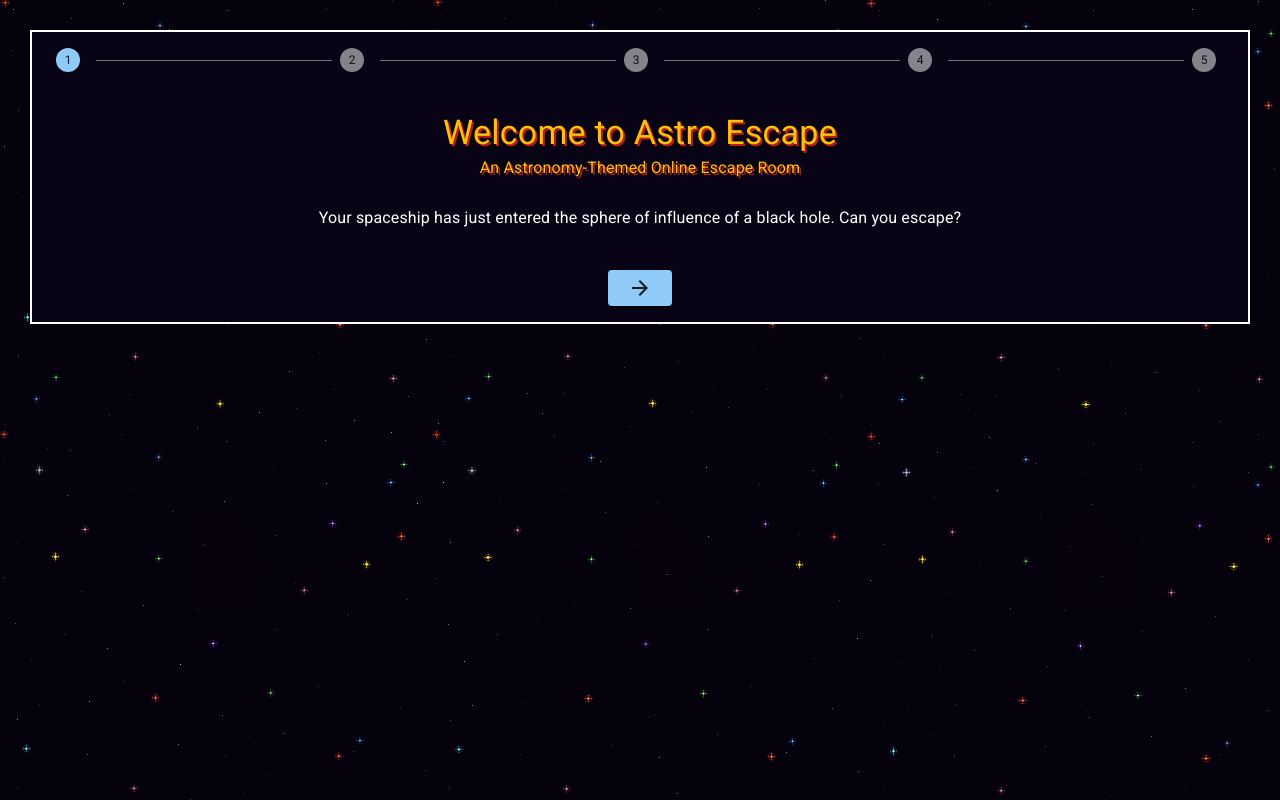
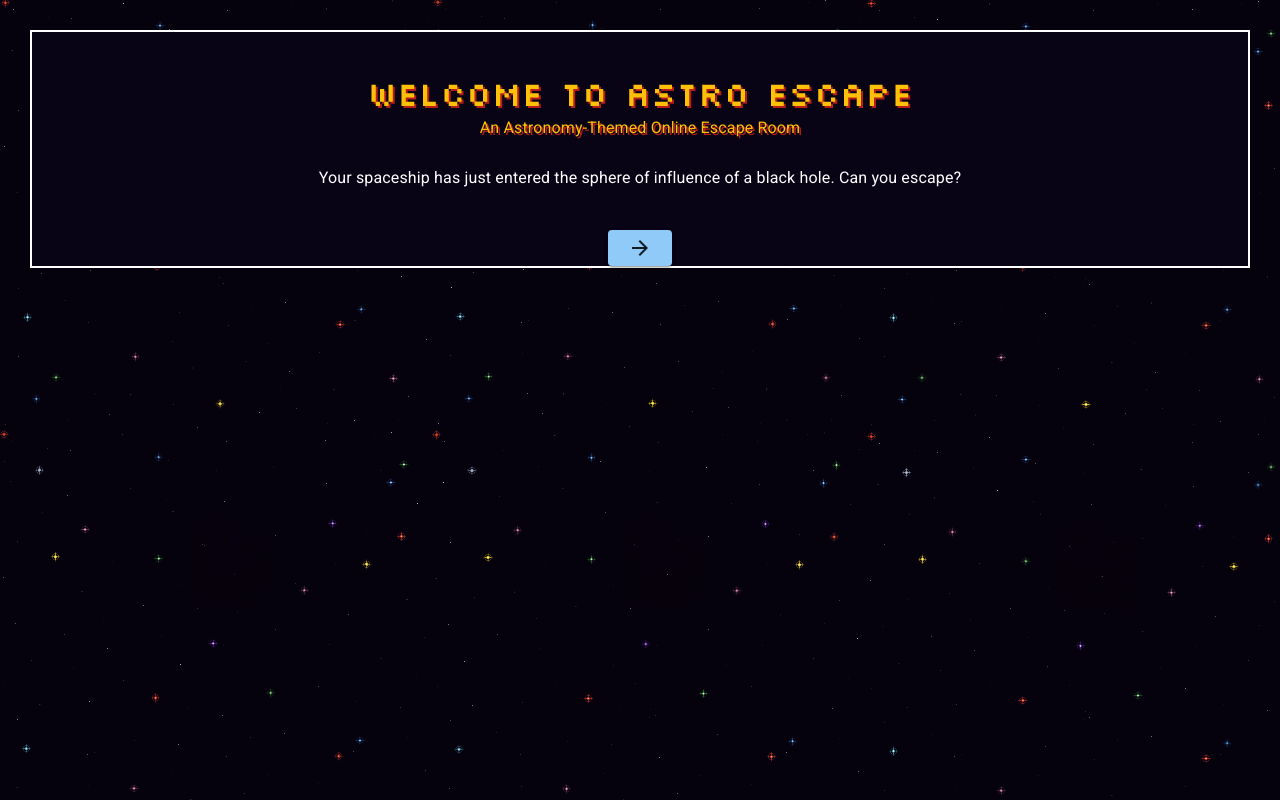
Before and after one commit to gtorrini/astro-escape, a React (Create React App) app: page / in a window 1280 px wide. Built offline with nearby package versions, Linux system fonts and the light colour scheme.

Commit message:
Added app-wide MUI theme/overrides and router

```diff
--- a/src/App.js
+++ b/src/App.js
@@ -1,13 +1,38 @@
 // import logo from './logo.svg';
 import './App.css';
+import { BrowserRouter as Router, Routes, Route } from 'react-router-dom';
 import React from 'react';
-import HorizontalLinearStepper from './components/Escape.jsx';
+import { createTheme, ThemeProvider } from '@mui/material/styles';
+import Intro from './components/Intro.jsx';
+import Escape from './components/Escape.jsx';
+
+const darkTheme = createTheme({
+  palette: {
+      mode: 'dark',
+  },
+  typography: {
+      h4: {
+          fontFamily: "Silkscreen",
+      },
+      h6: {
+          fontFamily: "Silkscreen",
+      },
+  },
+});
 
 function App() {
   return (
-    <div className="App">
-      <HorizontalLinearStepper></HorizontalLinearStepper>
-    </div>
+        <ThemeProvider theme={darkTheme}>
+          <div className="App">
+            <Router>
+              <Routes>
+                <Route path='/' element={<Intro></Intro>}></Route>
+                <Route path='/play' element={<Escape></Escape>}></Route>
+                {/* <Route path='/about'></Route> */}
+              </Routes>
+            </Router>
+          </div>
+        </ThemeProvider>
   );
 }
 
```
